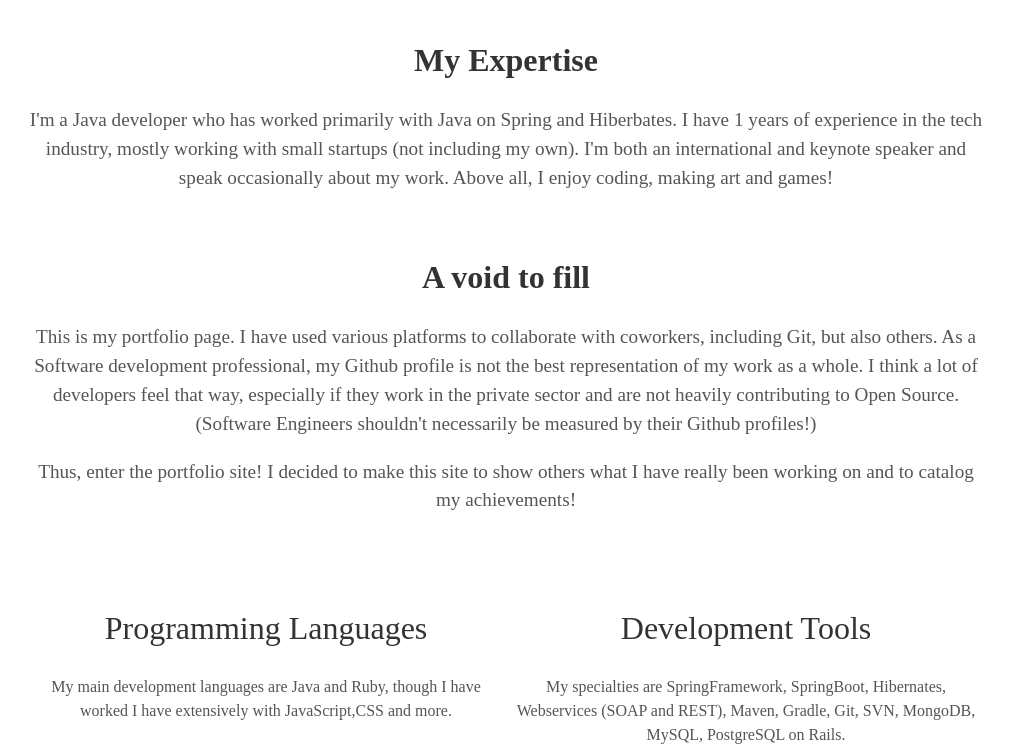
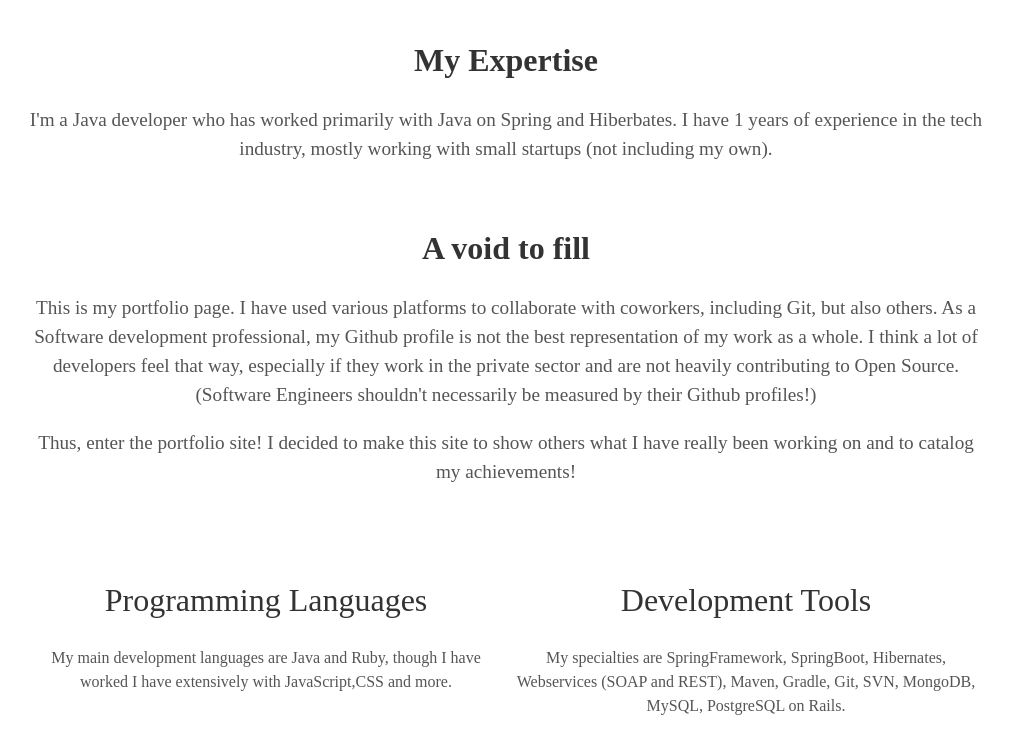
Before and after one commit to praveenspk/praveenspk.github.io, a Jekyll site: the page built from index.html, in a window 1280 px wide and 900 px high, scrolled down 1187 px, cut to the strip 151-900 px from the top of the window. Shown: the whole strip, without its empty margins (134-1146 px from the left). Built offline with Jekyll 4.4.1, drawn with Linux system fonts in a browser that asks for light colours; some web fonts are replaced.

Commit message:
Update _config.yml

```diff
--- a/_config.yml
+++ b/_config.yml
@@ -6,7 +6,7 @@ description: Jekyll Theme Minimal Resume # http://willianjusten.com.br
 
 # User settings
 username: Praveen Kumar
-user_description: I'm a Java developer who has worked primarily with Java on Spring and Hiberbates. I have 1 years of experience in the tech industry, mostly working with small startups (not including my own). I'm both an international and keynote speaker and speak occasionally about my work. Above all, I enjoy coding, making art and games!
+user_description: I'm a Java developer who has worked primarily with Java on Spring and Hiberbates. I have 1 years of experience in the tech industry, mostly working with small startups (not including my own).
 user_title: Software Engineer
 email: praveenkumar.saggam@gmail.com
 twitter_username: praveensaggam
```
